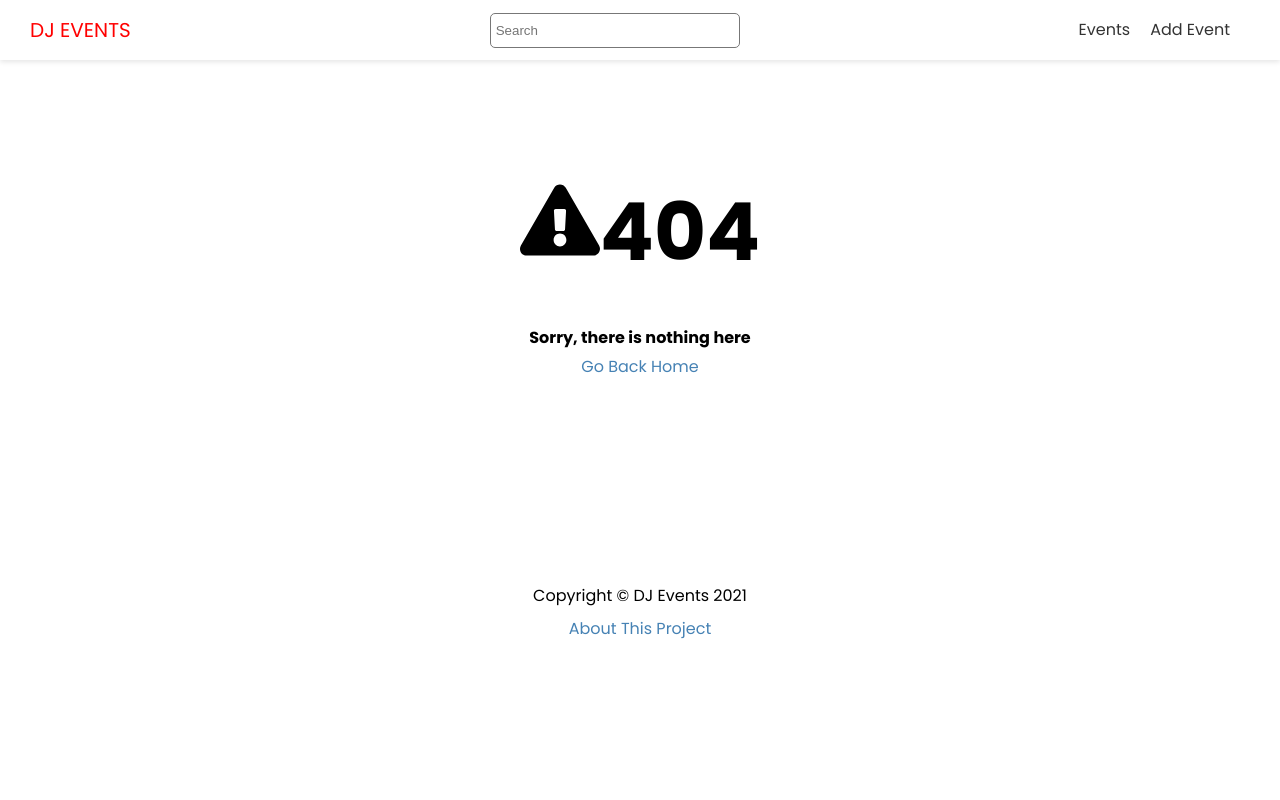
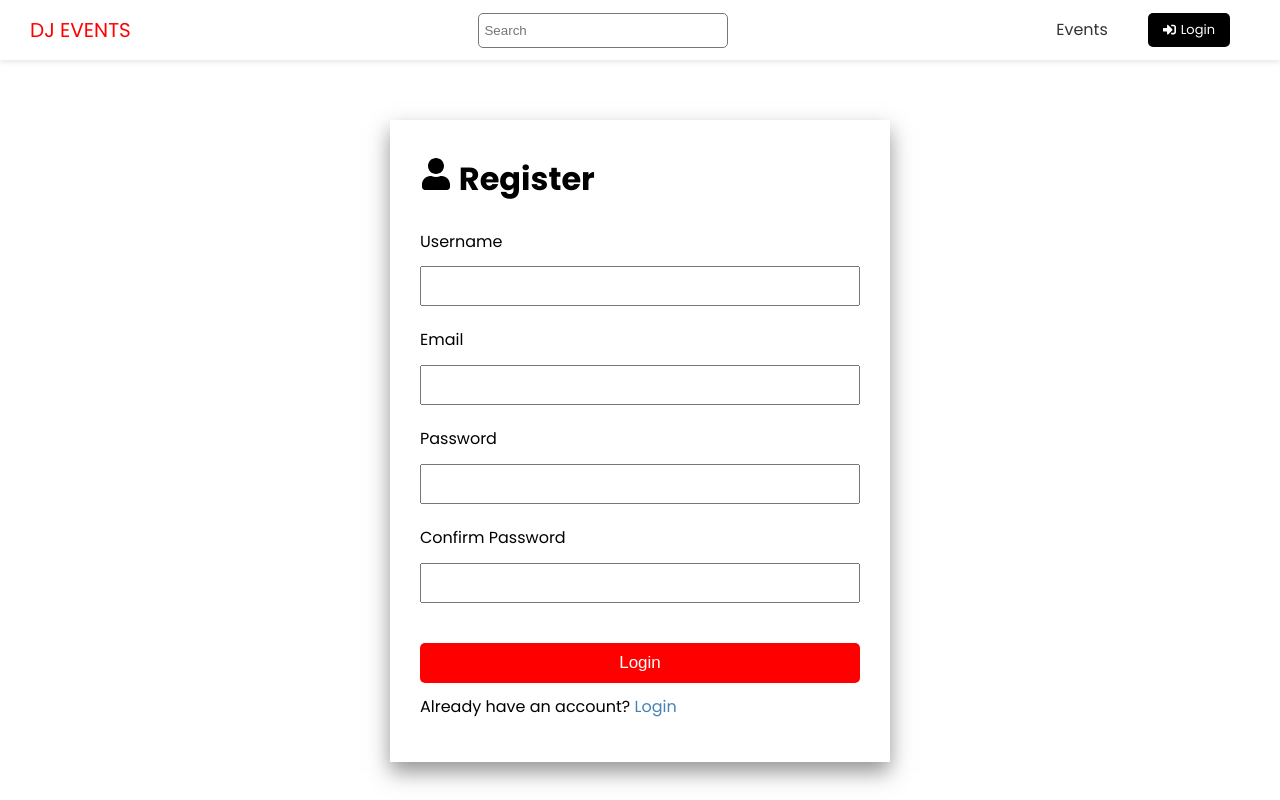
Before and after one commit to stepsen89/nextjs-music-events-app, a Next.js app: page /account/register in a window 1280 px wide. Before the commit this address had no page. Shown: the top 800 px of the page. Built offline with nearby package versions, Linux system fonts and the light colour scheme; no server answers.

Commit message:
starting auth work

```diff
--- a/components/Header.js
+++ b/components/Header.js
@@ -1,8 +1,15 @@
-import Link from 'next/link';
-import styles from '@/styles/Header.module.css'
-import Search from './Search';
+import Link from "next/link";
+import styles from "@/styles/Header.module.css";
+import Search from "./Search";
+
+import AuthContext from "@/context/AuthContext";
+import { useContext } from "react";
+
+import { FaSignInAlt, FaSignOutAlt } from "react-icons/fa";
 
 export default function Header() {
+  const { user, logout } = useContext(AuthContext);
+
   return (
     <header className={styles.header}>
       <div className={styles.logo}>
@@ -18,13 +25,42 @@
               <a> Events </a>
             </Link>
           </li>
-          <li>
-            <Link href="/events/add">
-              <a> Add Event </a>
-            </Link>
-          </li>
+          {user ? (
+            // if logged in
+            <>
+              <li>
+                <Link href="/events/add">
+                  <a> Add Event </a>
+                </Link>
+              </li>
+              <li>
+                <Link href="/account/dashboard">
+                  <a> Dashboard </a>
+                </Link>
+              </li>
+              <li>
+                <button
+                  className="btn-secondary btn-icon"
+                  onClick={() => logout()}
+                >
+                  <FaSignOutAlt /> Logout
+                </button>
+              </li>
+            </>
+          ) : (
+            //if logged out
+            <>
+              <li>
+                <Link href="/account/login">
+                  <a className="btn-secondary btn-icon">
+                    <FaSignInAlt /> Login{" "}
+                  </a>
+                </Link>
+              </li>
+            </>
+          )}
         </ul>
       </nav>
     </header>
-  )
+  );
 }
--- /dev/null
+++ b/context/AuthContext.js
@@ -0,0 +1,39 @@
+import { createContext, useState, useEffect } from "react";
+import { useRouter } from "next/router";
+import { API_URL } from "../config/index";
+
+const AuthContext = createContext();
+
+export const AuthProvider = ({ children }) => {
+  const [user, setUser] = useState(null);
+  const [error, setError] = useState(null);
+
+  // Register a new user
+  const register = async (user) => {
+    console.log(user);
+  };
+
+  // Login user
+  // email:identifier will be renamed then
+  const login = async ({ email: identifier, password }) => {
+    console.log(identifier);
+  };
+
+  // Logout user
+  const logout = async () => {
+    console.log("logout");
+  };
+
+  // Check if user is logged in
+  const isLoggedIn = async (user) => {
+    console.log("Check");
+  };
+
+  return (
+    <AuthContext.Provider value={{ user, error, register, login, logout }}>
+      {children}
+    </AuthContext.Provider>
+  );
+};
+
+export default AuthContext;
--- a/pages/_app.js
+++ b/pages/_app.js
@@ -1,7 +1,12 @@
-import '../styles/globals.css'
+import "../styles/globals.css";
+import { AuthProvider } from "@/context/AuthContext";
 
 function MyApp({ Component, pageProps }) {
-  return <Component {...pageProps} />
+  return (
+    <AuthProvider>
+      <Component {...pageProps} />
+    </AuthProvider>
+  );
 }
 
-export default MyApp
+export default MyApp;
--- /dev/null
+++ b/pages/account/register.js
@@ -0,0 +1,83 @@
+import Layout from "@/components/Layout";
+import { FaUser } from "react-icons/fa";
+import { useState, useEffect, useContext } from "react";
+import Link from "next/link";
+import styles from "@/styles/AuthForm.module.css";
+import AuthContext from "@/context/AuthContext";
+
+import { ToastContainer, toast } from "react-toastify";
+import "react-toastify/dist/ReactToastify.css";
+
+export default function RegisterPage() {
+  const [email, setEmail] = useState("");
+  const [password, setPassword] = useState("");
+  const [passwordConfirm, setPasswordConfirm] = useState("");
+  const [username, setUsername] = useState("");
+
+  const { register, error } = useContext(AuthContext);
+
+  const handleSubmit = (e) => {
+    e.preventDefault();
+
+    if (password !== passwordConfirm) {
+      toast.error("Passwords do not match");
+      return;
+    }
+
+    register({ username, email, password });
+  };
+
+  return (
+    <Layout title="Registration">
+      <div className={styles.auth}>
+        <h1>
+          <FaUser /> Register
+        </h1>
+        <ToastContainer />
+        <form onSubmit={handleSubmit}>
+          <div>
+            <label htmlFor="username"> Username </label>
+            <input
+              type="text"
+              id="username"
+              value={username}
+              onChange={(e) => setUsername(e.target.value)}
+            />
+          </div>
+          <div>
+            <label htmlFor="email"> Email </label>
+            <input
+              type="email"
+              id="email"
+              value={email}
+              onChange={(e) => setEmail(e.target.value)}
+            />
+          </div>
+          <div>
+            <label htmlFor="password"> Password </label>
+            <input
+              type="password"
+              id="password"
+              value={password}
+              onChange={(e) => setPassword(e.target.value)}
+            />
+          </div>
+          <div>
+            <label htmlFor="passwordConfirm"> Confirm Password </label>
+            <input
+              type="password"
+              id="passwordConfirm"
+              value={passwordConfirm}
+              onChange={(e) => setPasswordConfirm(e.target.value)}
+            />
+          </div>
+          <input type="submit" value="Login" className="btn" />
+        </form>
+        <p>
+          {" "}
+          Already have an account? <Link href="/account/login"> Login </Link>
+        </p>
+      </div>
+    </Layout>
+  );
+}
--- /dev/null
+++ b/styles/AuthForm.module.css
@@ -0,0 +1,31 @@
+.auth {
+  max-width: 500px;
+  margin: auto;
+  padding: 30px;
+  box-shadow: 0px 10px 20px 0px rgba(50, 50, 50, 0.52);
+}
+
+.auth label {
+  display: block;
+  margin-bottom: 10px;
+}
+
+.auth input[type="text"],
+.auth input[type="email"],
+.auth input[type="password"] {
+  display: block;
+  width: 100%;
+  height: 40px;
+  padding: 5px;
+  font-size: 18px;
+}
+
+.auth input[type="submit"] {
+  margin-top: 20px;
+  width: 100%;
+  font-size: 17px;
+}
+
+.auth div {
+  margin-bottom: 20px;
+}
```
Also changed, not shown: jsconfig.json (+4 -9 lines), pages/account/login.js (added, +57 -0 lines).
